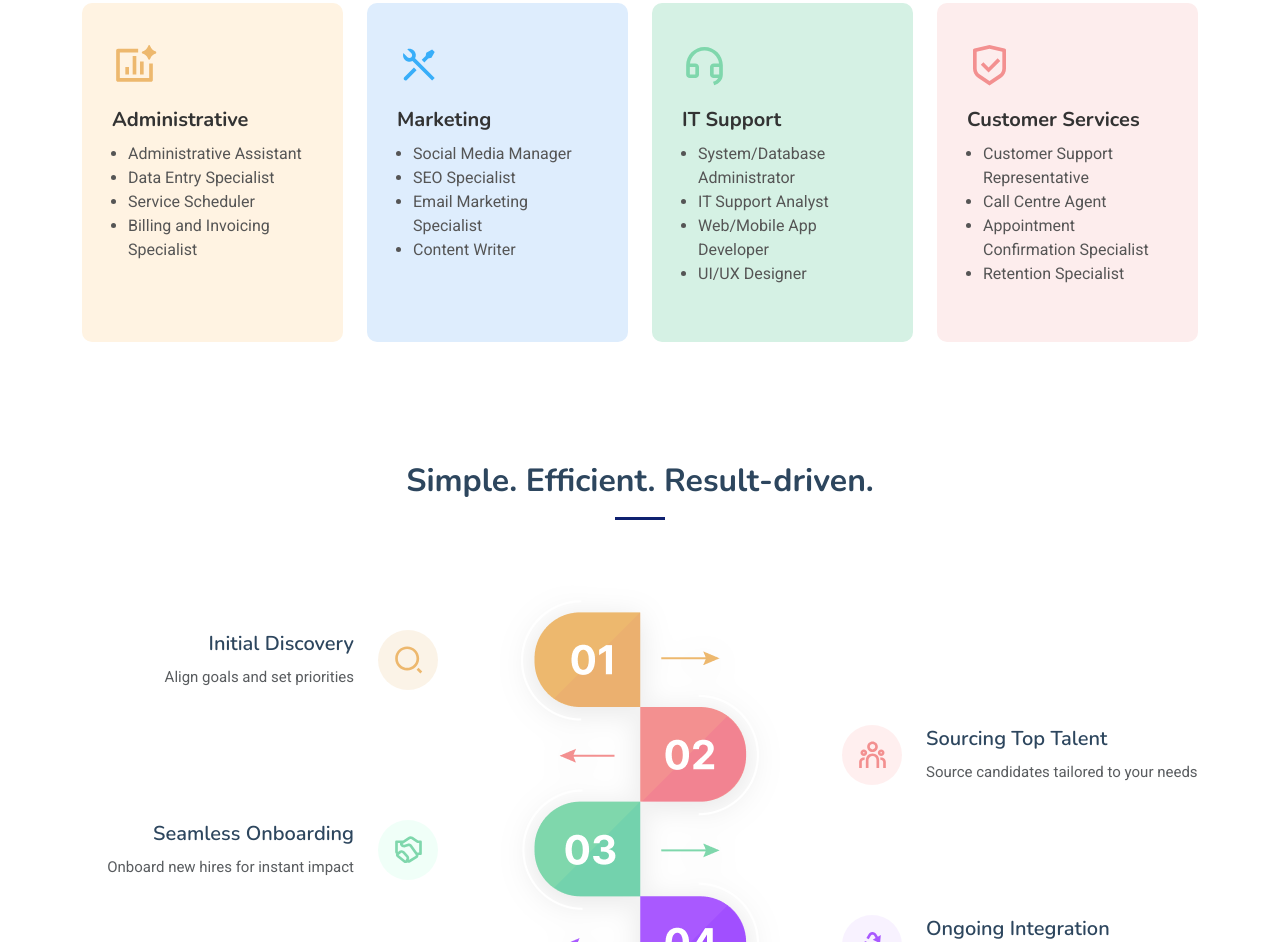
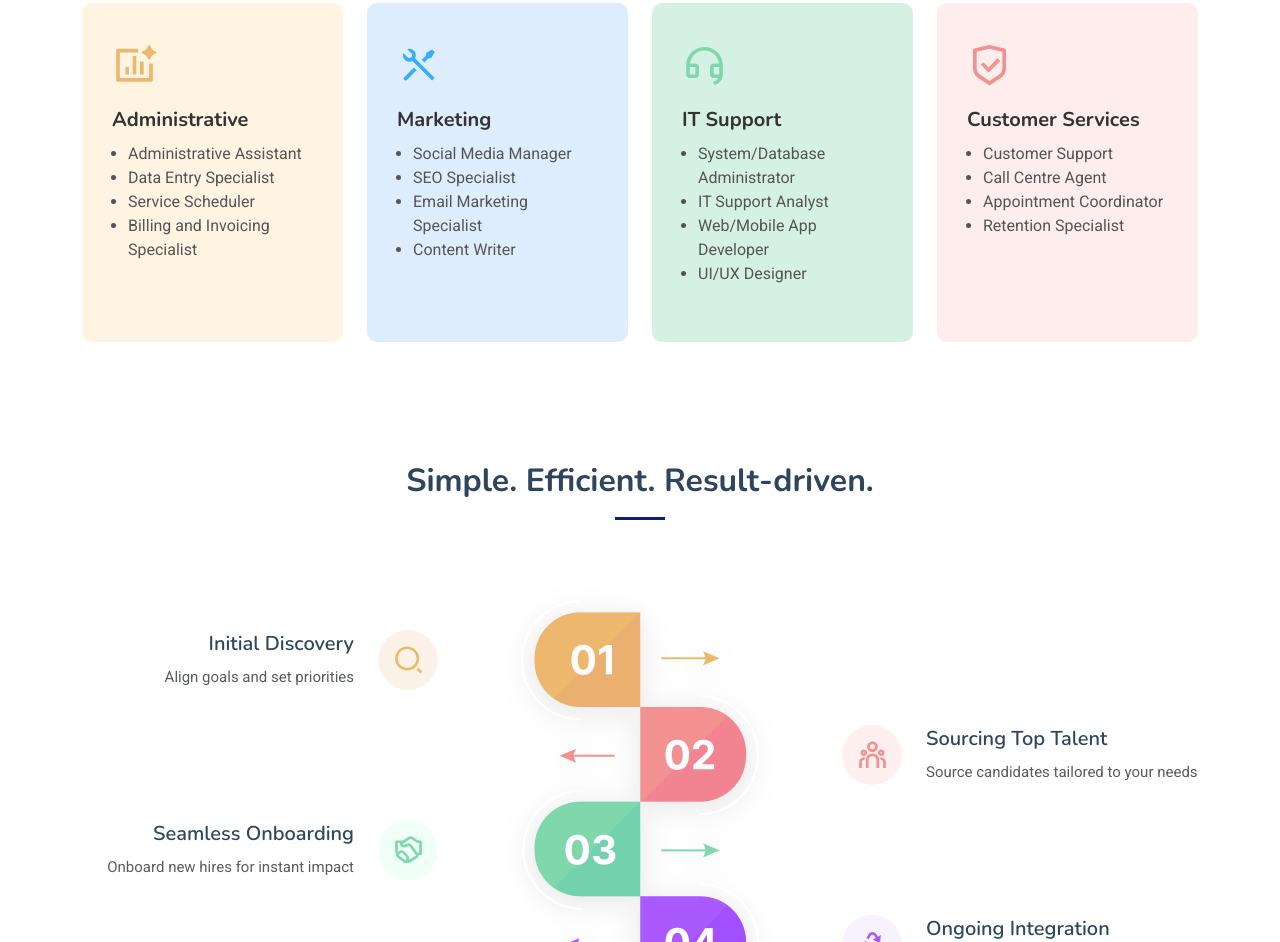
Before and after one commit to remohires/remohires.github.io, a plain HTML site: page index.html in a window 1280 px wide. Shown: the part 2339-3281 px from the top of the page. Drawn offline with nearby package versions, Linux system fonts and the light colour scheme.

Commit message:
Update Wording Process

```diff
--- a/index.html
+++ b/index.html
@@ -390,9 +390,9 @@
               <img src="assets/img/icons/ri_shield-check-line.svg" alt="Customer Services">
               <h4>Customer Services</h4>
               <ul>
-                <li>Customer Support Representative</li>
+                <li>Customer Support</li>
                 <li>Call Centre Agent</li>
-                <li>Appointment Confirmation Specialist</li>
+                <li>Appointment Coordinator</li>
                 <li>Retention Specialist</li>
               </ul>
             </div>
```
